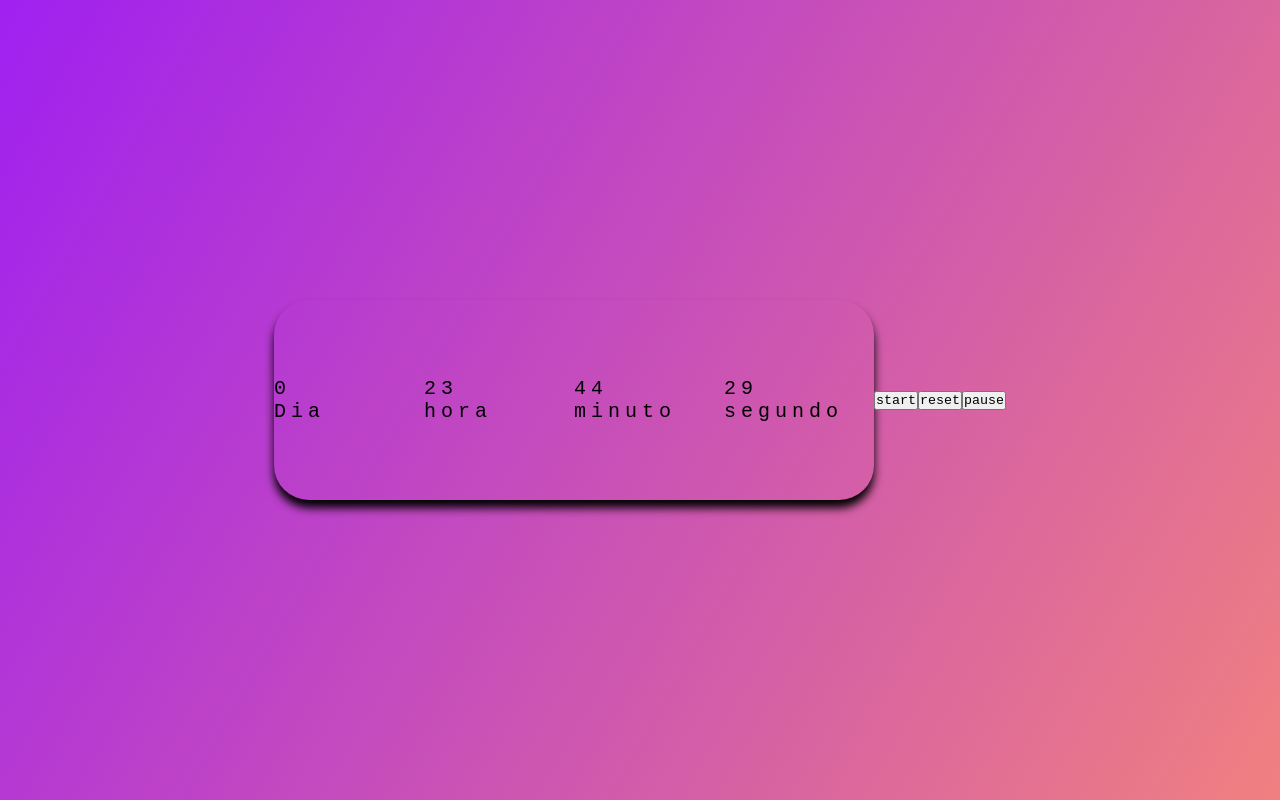
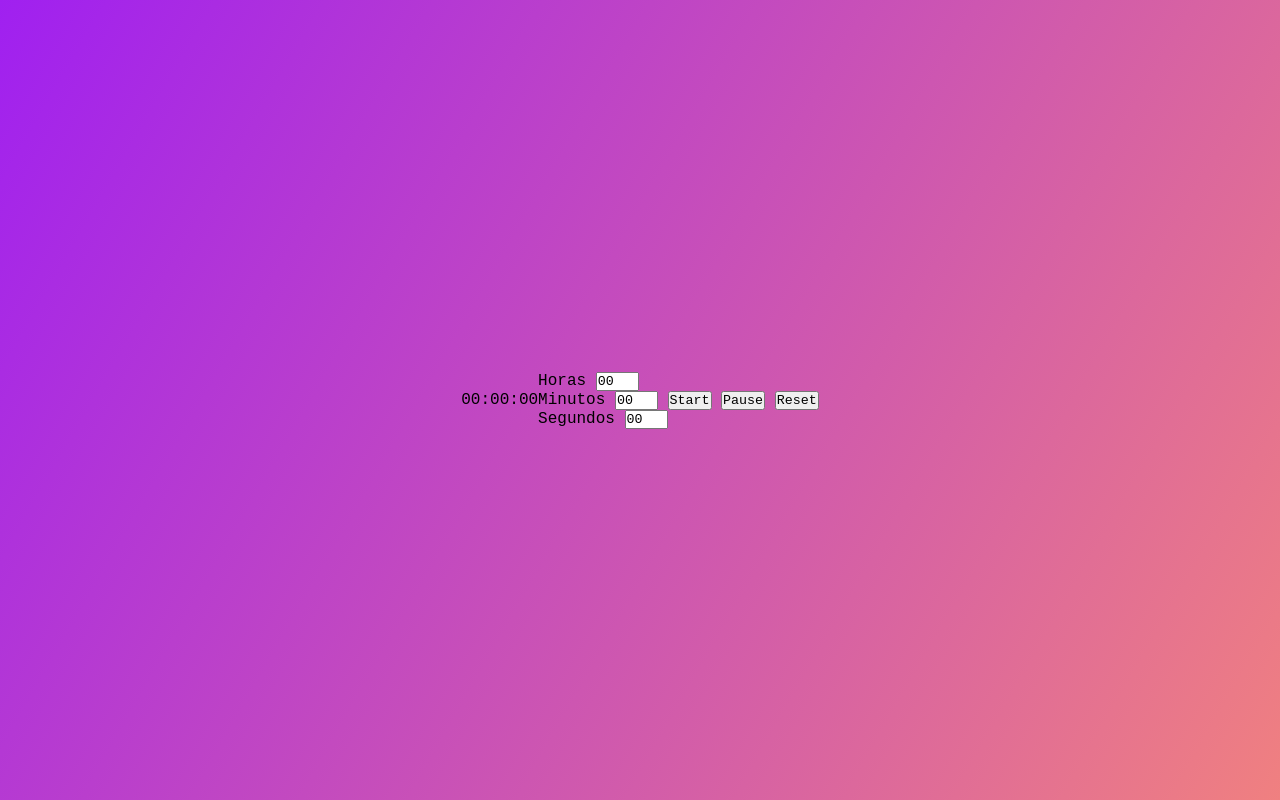
Before and after one commit to Alexsandro-souza/relogio_de_contagem_regressiva, a plain HTML site: page index.html in a window 1280 px wide. Drawn offline with Linux system fonts and the light colour scheme.

Commit message:
Alterando logica do script

```diff
--- a/css/style.css
+++ b/css/style.css
@@ -33,3 +33,15 @@ body{
     font-size: 20px;
 
 }
+
+.botoes{
+    display: flex;
+    align-items:center;
+    justify-content: space-around;
+    height: 30px;
+    width: 600px;
+    background: transparent;
+    border-radius: 35px;
+    box-shadow: 0px 8px 10px rgba(0, 0, 0.5);
+
+}
--- a/index.html
+++ b/index.html
@@ -1,39 +1,34 @@
-<!DOCTYPE html>
-<html lang="pt-br">
-<head>
+<html lang="Pt-br"><head>
     <meta charset="UTF-8">
     <meta http-equiv="X-UA-Compatible" content="IE=edge">
     <meta name="viewport" content="width=device-width, initial-scale=1.0">
     <link rel="stylesheet" href="css/style.css">
-    <title>Relógio_regressivo</title>
-</head>
-<body>
-    <div class="relogio">
-        <div>
-            <span id="dias">00</span>
-            <span class="dias">Dia</span>
-        </div>
-        <div>
-            <span id="horas">00</span>
-            <span class="horas">hora</span>
-        </div>
-        <div>
-            <span id="minutos">00</span>
-            <span class="minutos">minuto</span>
-        </div>
-        <div>
-            <span id="segundos">00</span>
-            <span class="segundos">segundo</span>
-        </div>
+    <title>Relógio regressivo</title>
+  </head>
+  <body>
+    <div id="timer" class="temporizador">00:00:00</div>
+
+    <section class="align-inputs">
+      <div class="input-container">
+        <label for="hour">Horas</label>
+        <input type="number" name="" id="hour" value="00" max="99" min="0">
+      </div>
+      <div class="input-container">
+        <label for="minute">Minutos</label>
+        <input type="number" name="" id="minute" value="00" max="59" min="0">
+      </div>
+      <div class="input-container">
+        <label for="second">Segundos</label>
+        <input type="number" name="" id="second" value="00" max="59" min="0">
+      </div>
+
+    </section>
+    <div class="btn">
+      <button id="btn-start">Start</button>
+      <button id="btn-pause">Pause</button>
+      <button id="btn-reset">Reset</button>
+
     </div>
-    <br/>
-    <button type="button" name="start">start</button>
-    <button type="button" name="reset">reset</button>
-    <button type="button" name="pause">pause</button>
-    <script src="js/script.js"></script>
 
-
-
-
-</body>
-</html>
+  <script src="js/script.js"></script>
+  </body></html>
--- a/js/script.js
+++ b/js/script.js
@@ -1,18 +1,49 @@
-const dias = document.getElementById('dias')
-const horas = document.getElementById('horas')
-const minutos = document.getElementById('minutos')
-const segundos = document.getElementById('segundos')
+const clickStart = document.getElementById('btn-start');  //Caputei o botão no html
 
-const relogio = setInterval(function time(){
-    let hoje = new Date();
-    let d = hoje.getDay();
-    let h = hoje.getHours();
-    let m = hoje.getMinutes();
-    let s = hoje.getSeconds();
+// Criei uma função após um evento "Click no botão start"
+clickStart.addEventListener('click', () => {
+  const horas = document.getElementById('hour');
+  const minutos = document.getElementById('minute');
+  const segundos = document.getElementById('second');
 
-    dias.textContent = d;
-    horas.textContent = h;
-    minutos.textContent = m;
-    segundos.textContent = s;
+  let duracao = (parseInt(horas.value) * 60 * 60) + (parseInt(minutos.value) * 60) + parseInt(segundos.value);
 
+  visualizarTemporizador = document.getElementById('temporizador');
+
+  timer1(duracao, visualizarTemporizador);
 })
+
+//clickPause.addEventListener('click', () => {
+  //alert("oi")
+//})
+
+//clickReset.addEventListener('click', () => {
+  //clearInterval(interval);
+  //visualizarTemporizador = "00:00:00"
+//})
+
+
+const timer1 = (duracao, visualizarTemporizador) => {
+  let tempo = duracao;
+  let horas, minutos, segundos;
+
+  let interval = setInterval(() => {
+    horas = Math.floor((tempo / 60) / 60);
+    minutos = Math.floor(tempo / 60 - (horas * 60));
+    segundos = Math.floor(tempo % 60);
+
+    console.log(timer1);
+
+    horas1 = horas < 10 ? '0' + horas : horas;
+    minutos1 = minutos < 10 ? '0' + minutos : minutos;
+    segundos1 = segundos < 10 ? '0' + segundos : segundos;
+
+    visualizarTemporizador.innerHTML = horas1+minutos1+segundos1;
+    tempo -= 1;
+
+    if(timer < 0){
+      visualizarTemporizador.display.innerHTML = 'ACABOU!!!';
+      clearInterval(interval);
+    }
+  }, 1000);
+}
```
